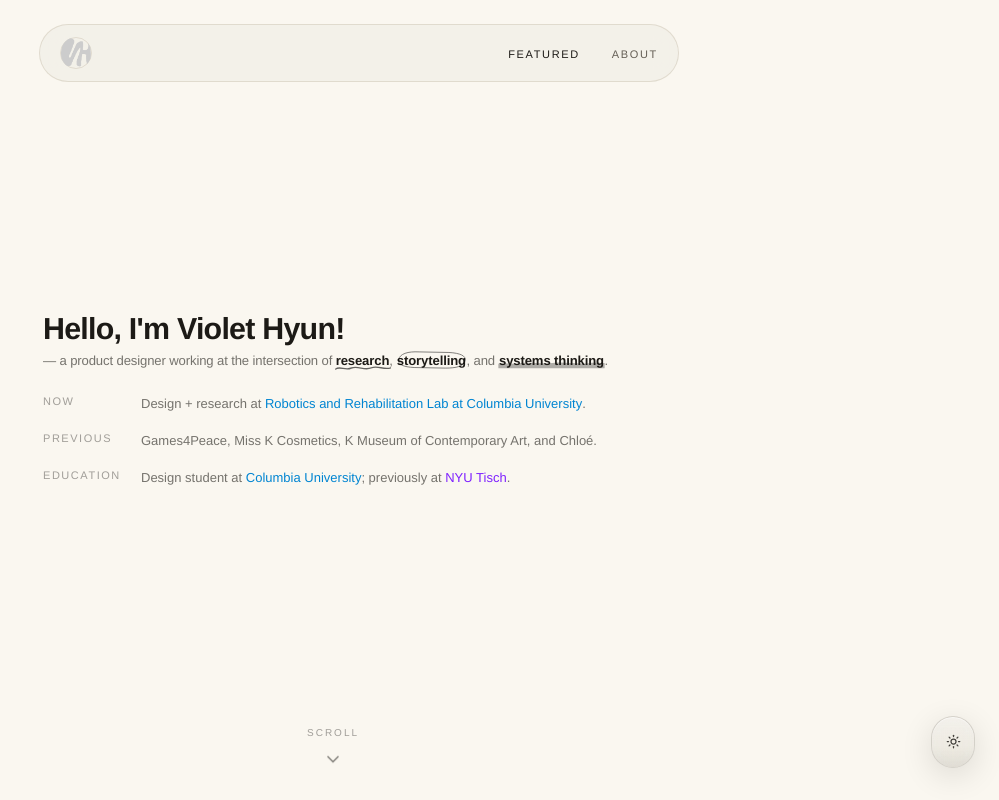
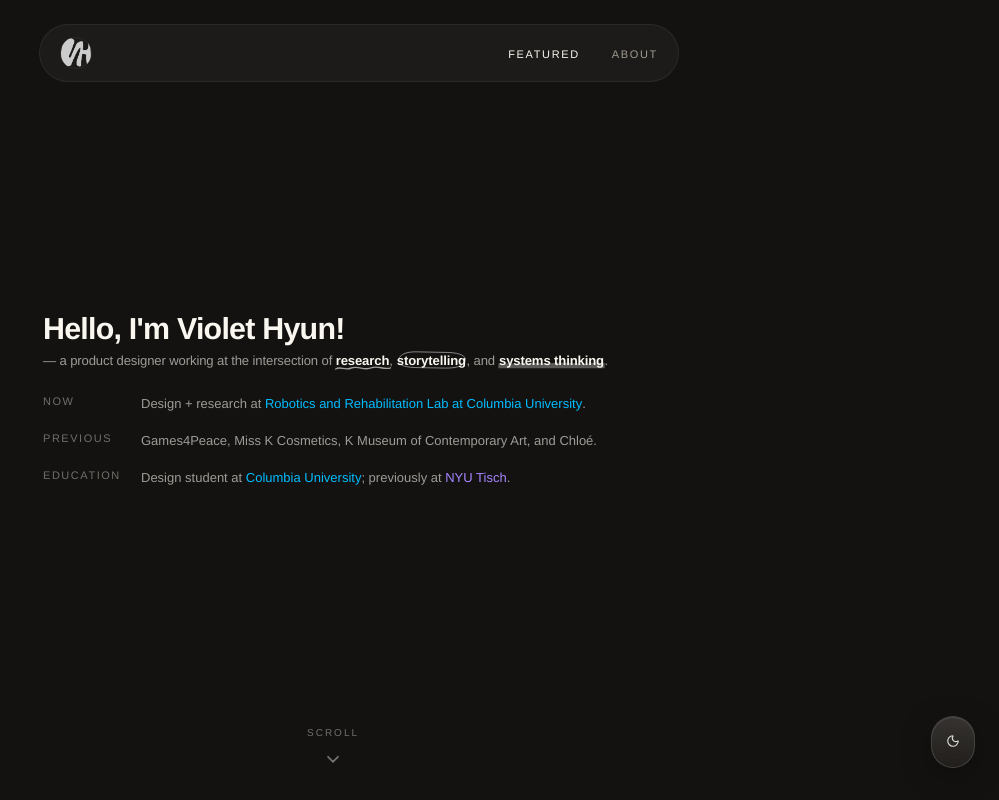
Before and after one commit to sh4771/portfolio, a Next.js app: page / in a window 1280 px wide. Shown: the top 800 px of the page, without its empty margins (281-1280 px from the left). Built offline with nearby package versions, Linux system fonts and the light colour scheme.

Commit message:
Add time-based theme animation on page load

```diff
--- a/components/theme-toggle.tsx
+++ b/components/theme-toggle.tsx
@@ -205,8 +205,21 @@ function applyTheme(t: number) {
   }
 }
 
+// Check if it's nighttime in EST (6pm - 6am)
+function isNightTimeEST(): boolean {
+  const now = new Date()
+  const estOffset = -5
+  const utc = now.getTime() + (now.getTimezoneOffset() * 60000)
+  const estTime = new Date(utc + (3600000 * estOffset))
+  const hour = estTime.getHours()
+  return hour >= 18 || hour < 6
+}
+
 export default function ThemeToggle() {
-  const [level, setLevel] = useState(0)
+  const [level, setLevel] = useState(() => {
+    // Start with opposite of target (will animate to correct mode)
+    return isNightTimeEST() ? 0 : LEVELS - 1
+  })
   const [expanded, setExpanded] = useState(false)
   const [hasAnimated, setHasAnimated] = useState(false)
   const trackRef = useRef<HTMLDivElement>(null)
@@ -217,21 +230,49 @@ export default function ThemeToggle() {
     applyTheme(t)
   }, [level])
 
-  // Initial "peek" animation on page load
+  // Initial animation: animate theme based on time of day
   useEffect(() => {
     if (hasAnimated) return
 
+    const isNight = isNightTimeEST()
+    const targetLevel = isNight ? LEVELS - 1 : 0
+    const startLevel = isNight ? 0 : LEVELS - 1
+
+    // Start expanded after a brief delay
     const openTimer = setTimeout(() => {
       setExpanded(true)
-    }, 1500)
+    }, 1000)
 
+    // Animate the level change
+    const animateTimer = setTimeout(() => {
+      const duration = 1500
+      const steps = Math.abs(targetLevel - startLevel)
+      const stepDuration = duration / steps
+
+      let currentStep = 0
+      const interval = setInterval(() => {
+        currentStep++
+        if (isNight) {
+          setLevel(Math.min(startLevel + currentStep, targetLevel))
+        } else {
+          setLevel(Math.max(startLevel - currentStep, targetLevel))
+        }
+
+        if (currentStep >= steps) {
+          clearInterval(interval)
+        }
+      }, stepDuration)
+    }, 1200)
+
+    // Close the toggle
     const closeTimer = setTimeout(() => {
       setExpanded(false)
       setHasAnimated(true)
-    }, 3000)
+    }, 3500)
 
     return () => {
       clearTimeout(openTimer)
+      clearTimeout(animateTimer)
       clearTimeout(closeTimer)
     }
   }, [hasAnimated])
```
